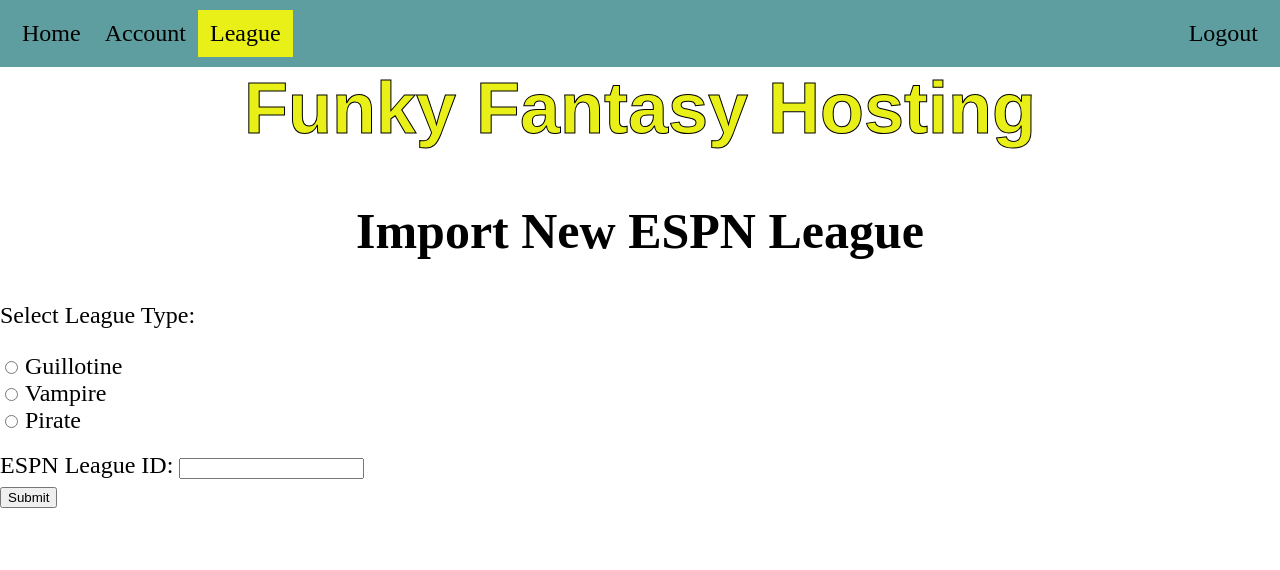
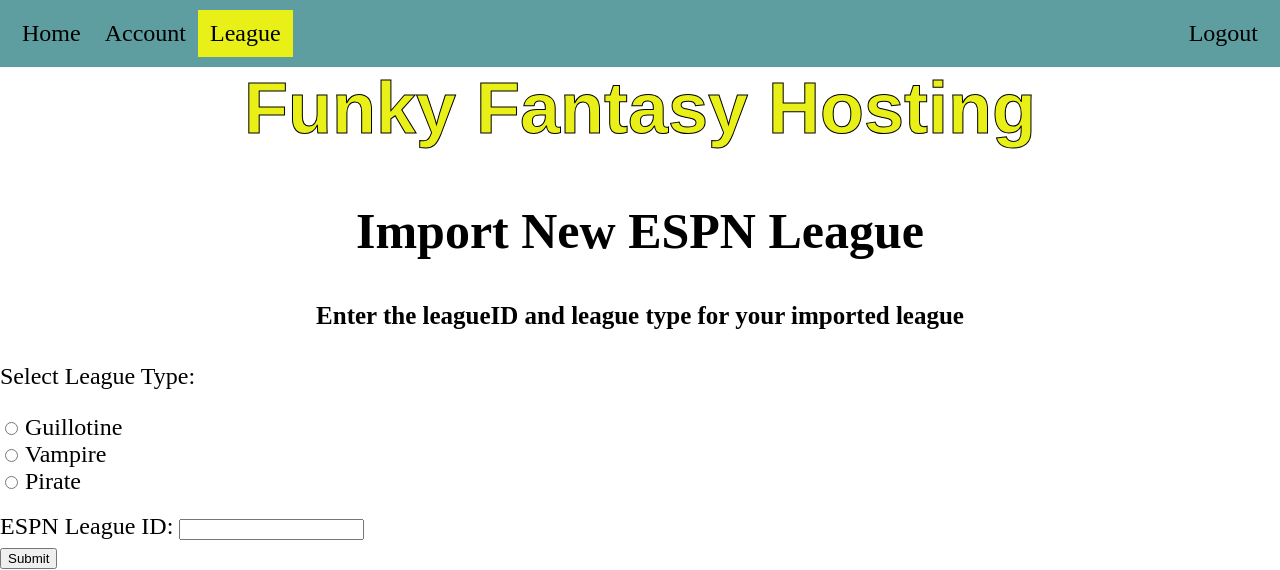
Before and after one commit to Funky-Fantasy-Hosting/FunkyFantasyHosting, a Flask app: page /new_league/ in a window 1280 px wide. Shown: the top 570 px of the page. Run offline with Flask 2, Linux system fonts and the light colour scheme; the visitor is signed in with stand-in values (Sample User, id 1).

Commit message:
league, account, and invalid import pages update
Utilizing test league information to display live sample data on league and account page. Added page extension for unsuccessful league import

```diff
--- a/main.py
+++ b/main.py
@@ -67,14 +67,11 @@ def join_league():
 def account_screen(userTeams=None):
 	if "username" in session:
 		#TODO Call method to populate a table representing list of leagues a user belongs to
-		#For now displays a hyptothetical list of leagues made by Connor
+		#For now displays the hypothetical test league the group members belong to, and a random team from that league
 		testLeague = league.League(721301807)
 		teams = testLeague.get_teams()
 		userTeams = [
-			{"league": "Atlantic", "team": teams[0].get_name(), "record": "23-33"},
-			{"league": "Metropolitan", "team": teams[1].get_name(), "record": "40-17"},
-			{"league": "Central", "team": teams[2].get_name(), "record": "24-32"},
-			{"league": "Pacific", "team": teams[3].get_name(), "record": "36-28"},
+			{"league": "721301807", "team": teams[0].get_name(), "record": "0-0"}
 		]
 		if request.method == "POST":
 			#TODO modeify the way changing an active league is done by the user, will require cooresponding changes to account.html
@@ -100,12 +97,14 @@ def leagues_screen(leagueName=None):
 	if "leagueID" in session:
 		# TODO Call function to load in standings cooresponding table data for league, for now loads sample data made by connor
 		# TODO: Convert example lists to database calls
+		testLeague = league.League(721301807)
+		teams = testLeague.get_teams()
+		teams[0].get_name()
 		standings = [
-			{"name": "Pittsburgh Penguins", "wins": "40", "loses": "17"},
-			{"name": "Washington Capitals", "wins": "36", "loses": "28"},
-			{"name": "Philadelphia Flyers", "wins": "24", "loses": "32"},
-			{"name": "New York Rangers", "wins": "23", "loses": "33"},
-		]
+			{"name": teams[0].get_name(), "wins": "0", "losses": "0"}]
+		for t in (range(len(teams) - 1)):
+			standings.append({"name": teams[t+1].get_name(), "wins": "0", "losses": "0"});
+
 		matchups = [
 			{"matchId": "1", "home": "Pittsburgh Penguins", "away": "New York Rangers", "home_points": "3", "away_points": "2"},
 			{"matchId": "2", "home": "Philadelphia Flyers", "away": "Washington Capitals", "home_points": "0", "away_points": "0"}
--- a/templates/import_league.html
+++ b/templates/import_league.html
@@ -23,6 +23,7 @@
 		{% if message %}
 			<h3>{{ message }}</h3>
 		{% endif %}
+		<h4>{% block h4 %}Enter the leagueID and league type for your imported league{% endblock %}</h4>
 		<form action="" method="post">
 			<p class="form">Select League Type:</p>
 			<input type="radio" id="guillotine" name="league_type" value="guillotine">
--- /dev/null
+++ b/templates/invalid_import_league.html
@@ -0,0 +1,3 @@
+{% extends "import_league.html" %}
+
+{% block h4 %}Invalid leagueID, please try again.{% endblock %}
--- a/templates/league.html
+++ b/templates/league.html
@@ -19,6 +19,7 @@
 
 {% block body %}
 	{% if session["username"] %}
+		<h3><a href="/freeAgents">Click here to view your league's available free agents.</a></h3>
 		<div class="container">
 			<div>
 				<table class="fCenter" id="standings">
@@ -29,7 +30,7 @@
 					{% for team in teams %}
 						<tr class="rBorder">
 							<td><a href="/team/{{ session['leagueID'] }}/{{ team.name}}">{{ team.name }}</a></td>
-							<td>{{ team.wins }} - {{ team.loses }}</td>
+							<td>{{ team.wins }} - {{ team.losses }}</td>
 						</tr>
 					{% endfor %}
 				</table>
@@ -47,7 +48,7 @@
 				</table>
 			</div>
 		</div>
-		<h3><a href="/freeAgents">Click here to view your league's available free agents.</a></h3>
+
 	{% else %}
 		<h2 class="fCenter">Must be logged in to view page.</h2>
 	{% endif %}
```
